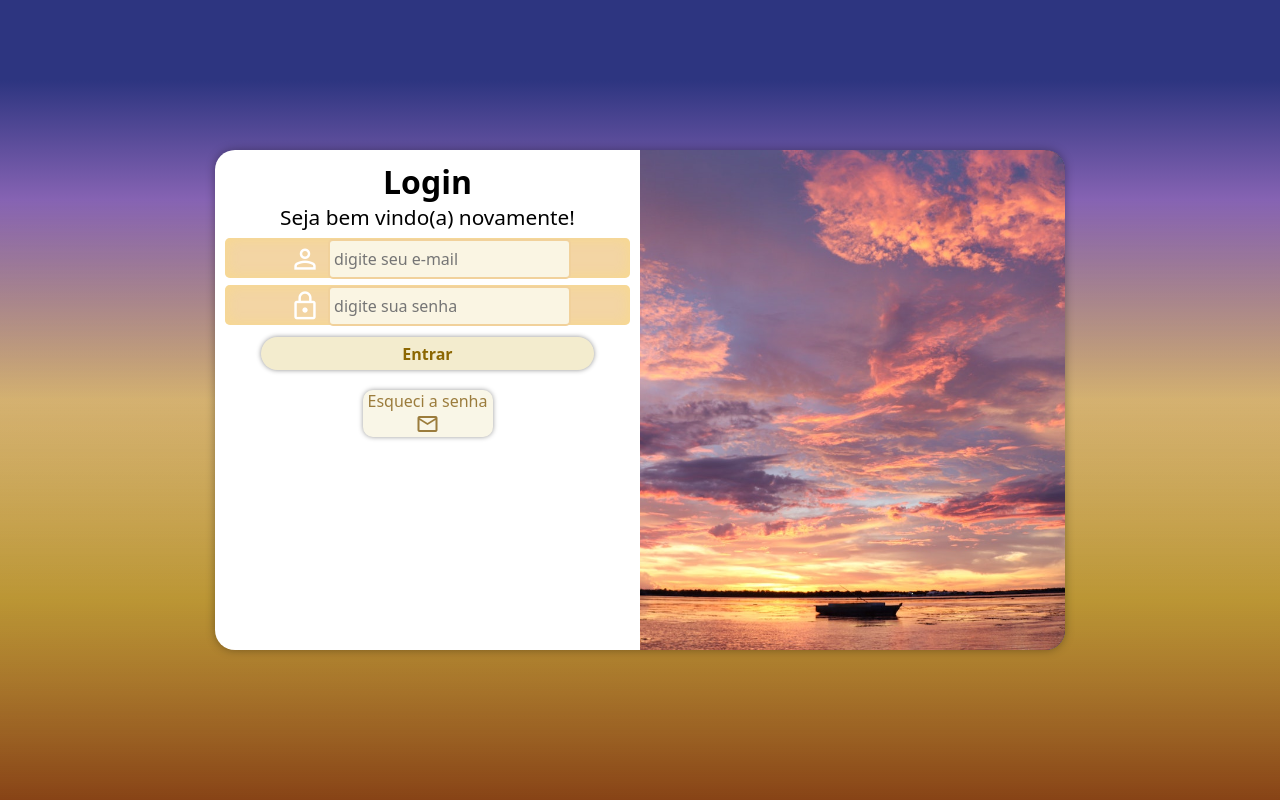
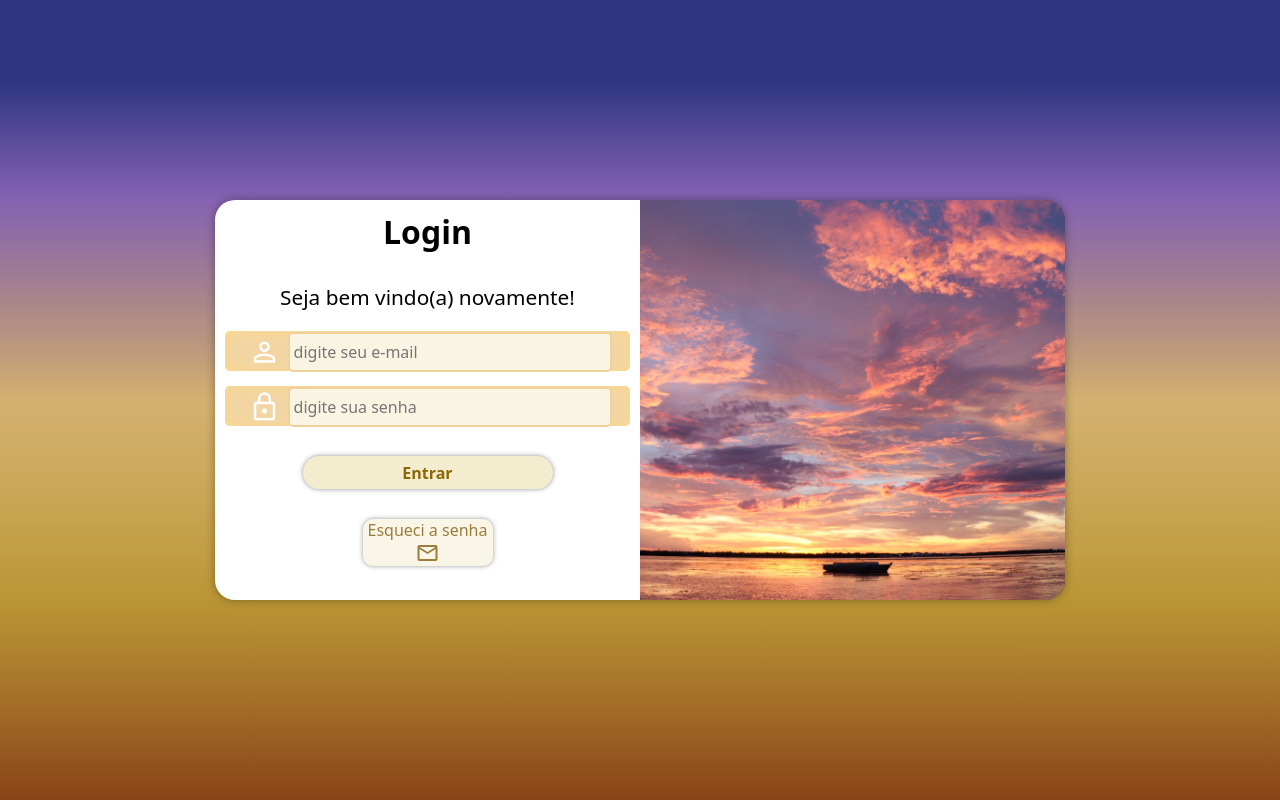
Before and after one commit to DanielGArrivabene/projeto-login, a plain HTML site: page index.html in a window 1280 px wide. Drawn offline with nearby package versions, Linux system fonts and the light colour scheme.

Commit message:
okokokok

```diff
--- a/estilos/mq.css
+++ b/estilos/mq.css
@@ -12,7 +12,7 @@
 @media screen and (min-width:600px) and (max-width:1024px) {
     section#login {
         width: 90%;
-
+        height: 300px;
     }
 
     section#login > div#imagem {
@@ -31,8 +31,10 @@
 
 
 @media screen and (min-width:1025px) {
+
     section#login {
         width: 850px;
+        height: 400px;
     }
 
     section#login > div#imagem {
@@ -53,5 +55,16 @@
 
     div#form > p {
         font-size: 1.3em;
+        margin-top: 30px;
+        margin-bottom: 20px;
+    }
+
+    form > input[type=submit] {
+       margin-bottom: 30px;
+       margin-top: 30px;
+    }
+
+    form > div.campo {
+        margin-bottom: 15px;
     }
 }
--- a/estilos/style.css
+++ b/estilos/style.css
@@ -74,7 +74,7 @@ div#form > p {
 }
 
 
-form > div.campo{
+form > div.campo {
     display: block;
     width: 100%;
     height: 40px;
@@ -98,7 +98,7 @@ div.campo > .material-symbols-outlined {
 div.campo > .dig {
     background-color: #faf5e3;
     font-size: 1em;
-    width: calc(100%-40px);
+    width: 80%;
     height: 100%;
     border: 0px;
     border-radius: 5px;
@@ -117,6 +117,7 @@ form > input[type=submit] {
     font-size: 1em;
     font-weight: bold;
     width: 82%;
+    max-width: 250px;
     height: 33px;
     margin: auto;
     margin-top: 12px;
```
